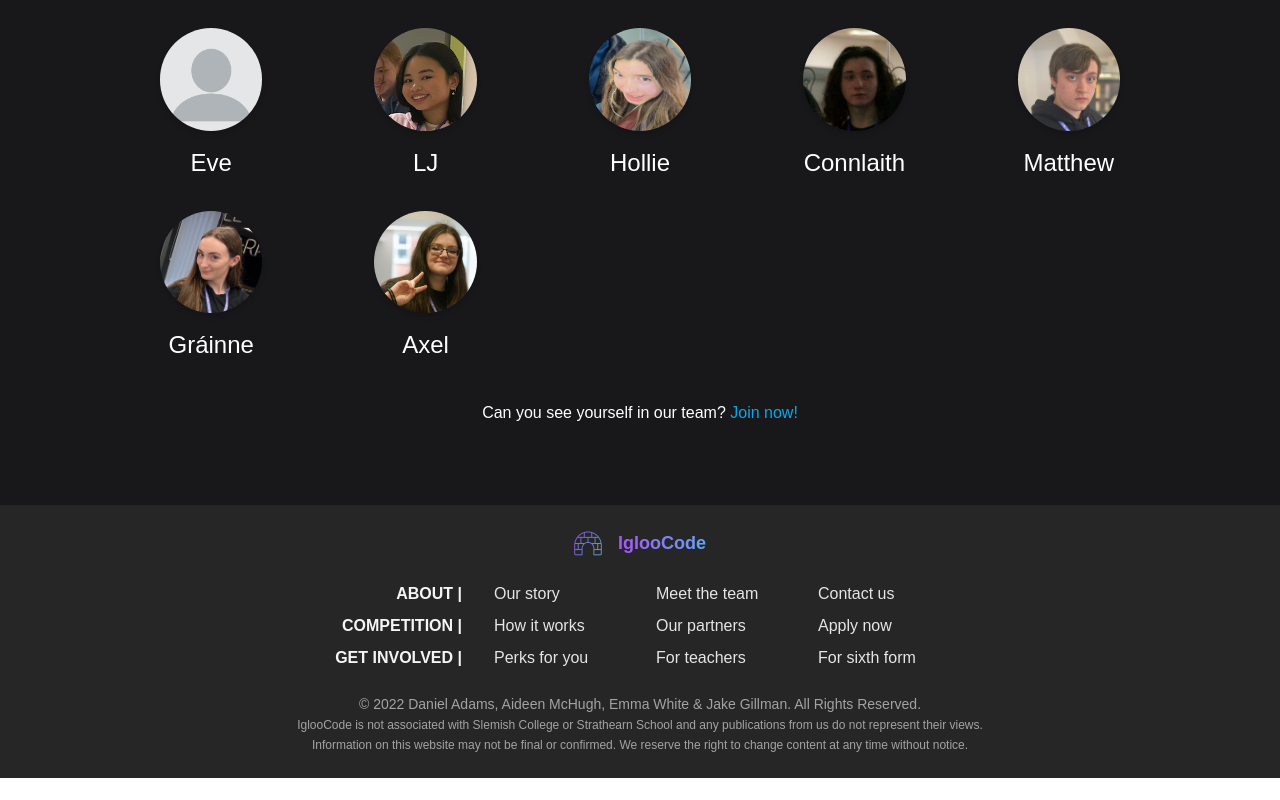
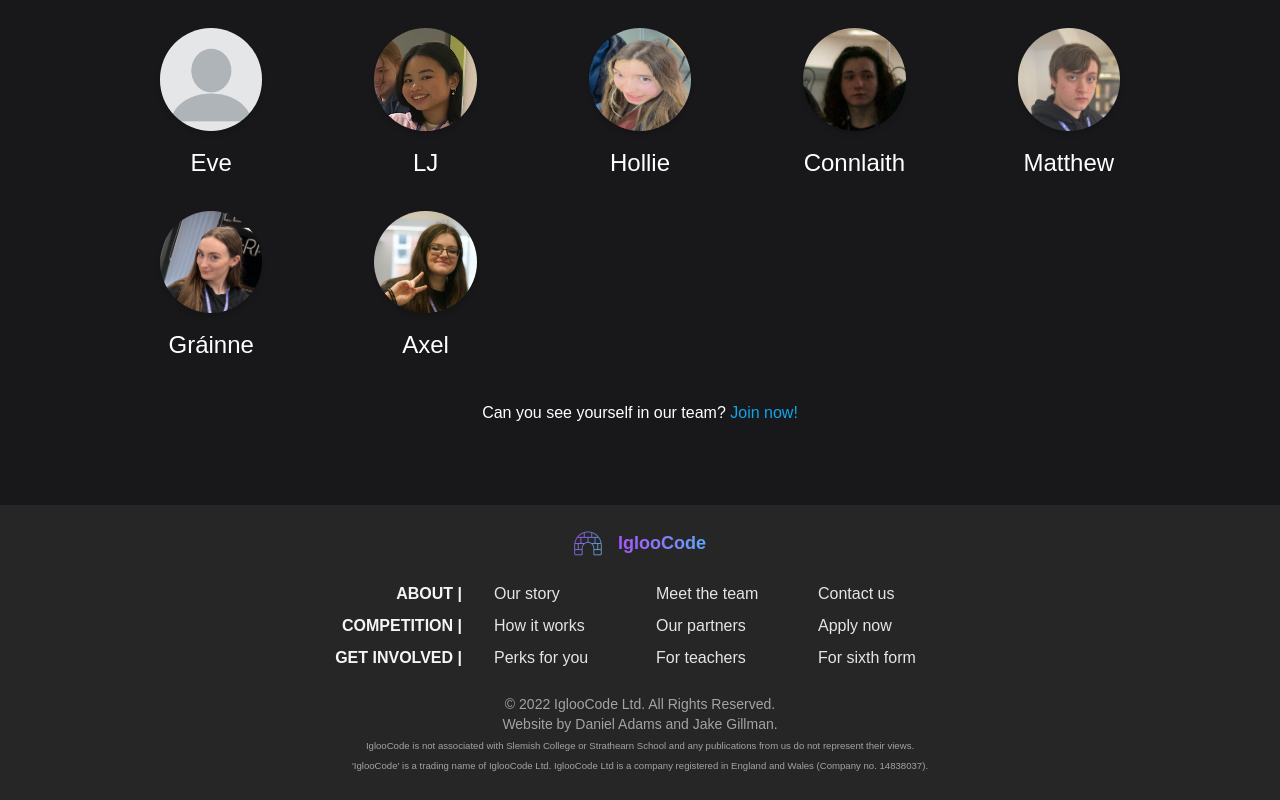
Before and after one commit to VerglasSoftware/igloocode-public, a Next.js app: page /team in a window 1280 px wide. Shown: the part 2471-3271 px from the top of the page. Before the commit the page ends 3249 px from the top, so only its background shows below. Built offline with nearby package versions, Linux system fonts and the light colour scheme; a web font is replaced by a local one.

Commit message:
Updated company information

```diff
--- a/components/public/footer.js
+++ b/components/public/footer.js
@@ -59,27 +59,20 @@ export default function Footer({ session }) {
 					</Link>
 				</div>
 				<p className={`${red_hat_mono.className} text-sm text-neutral-400 text-center mt-6`}>
-					© 2022{" "}
+					© 2022 IglooCode Ltd. All Rights Reserved.
+					<br />
+					Website by{" "}
 					<a href="https://dandabs.io/" className="hover:underline">
 						Daniel Adams
 					</a>
-					,{" "}
-					<a href="#" className="hover:underline">
-						Aideen McHugh
-					</a>
-					,{" "}
-					<a href="#" className="hover:underline">
-						Emma White
-					</a>{" "}
-					&{" "}
+					{" "}and{" "}
 					<a href="https://github.com/JakeyGilly" className="hover:underline">
 						Jake Gillman
-					</a>
-					. All Rights Reserved.
+					</a>.
 					<br />
-					<span className="text-xs text-center">IglooCode is not associated with Slemish College or Strathearn School and any publications from us do not represent their views.</span>
+					<span className="text-[0.6rem] leading-[0.9rem] text-center">IglooCode is not associated with Slemish College or Strathearn School and any publications from us do not represent their views.</span>
 					<br />
-					<span className="text-xs text-center">Information on this website may not be final or confirmed. We reserve the right to change content at any time without notice.</span>
+					<span className="text-[0.6rem] text-center">'IglooCode' is a trading name of IglooCode Ltd. IglooCode Ltd is a company registered in England and Wales (Company no. 14838037). {/*Registered office: 82A James Carter Road, Mildenhall, Suffolk, IP28 7DE.*/}</span>
 				</p>
 			</footer>
 
```
